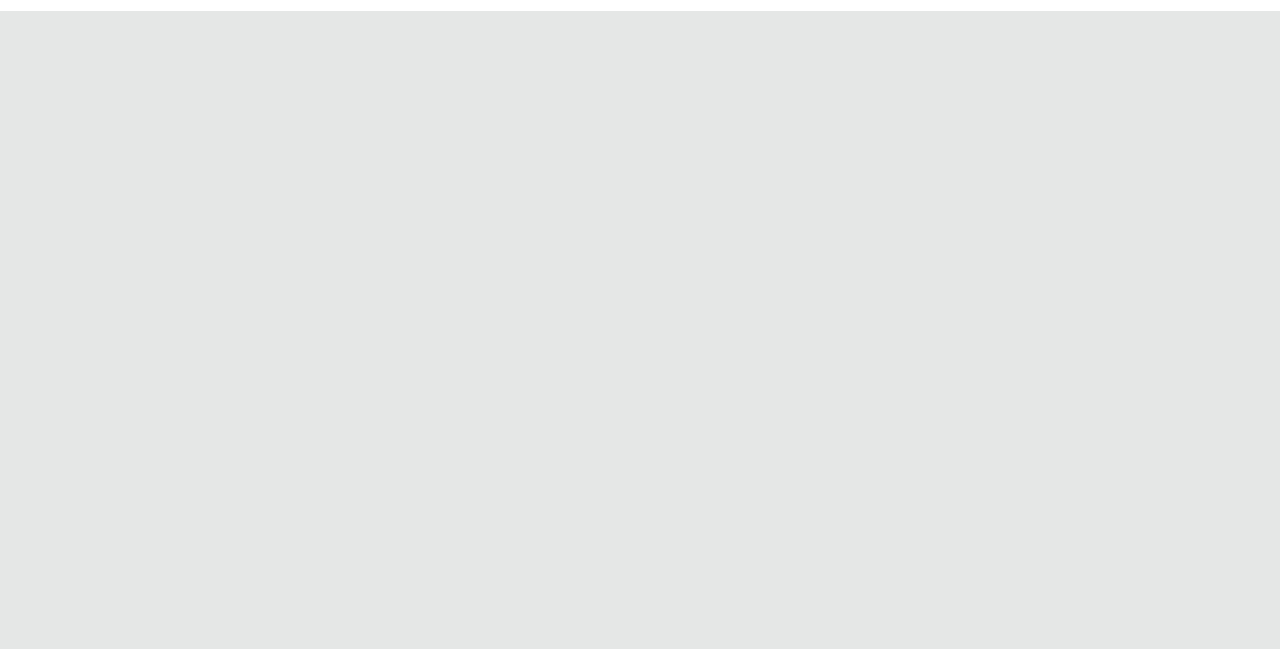
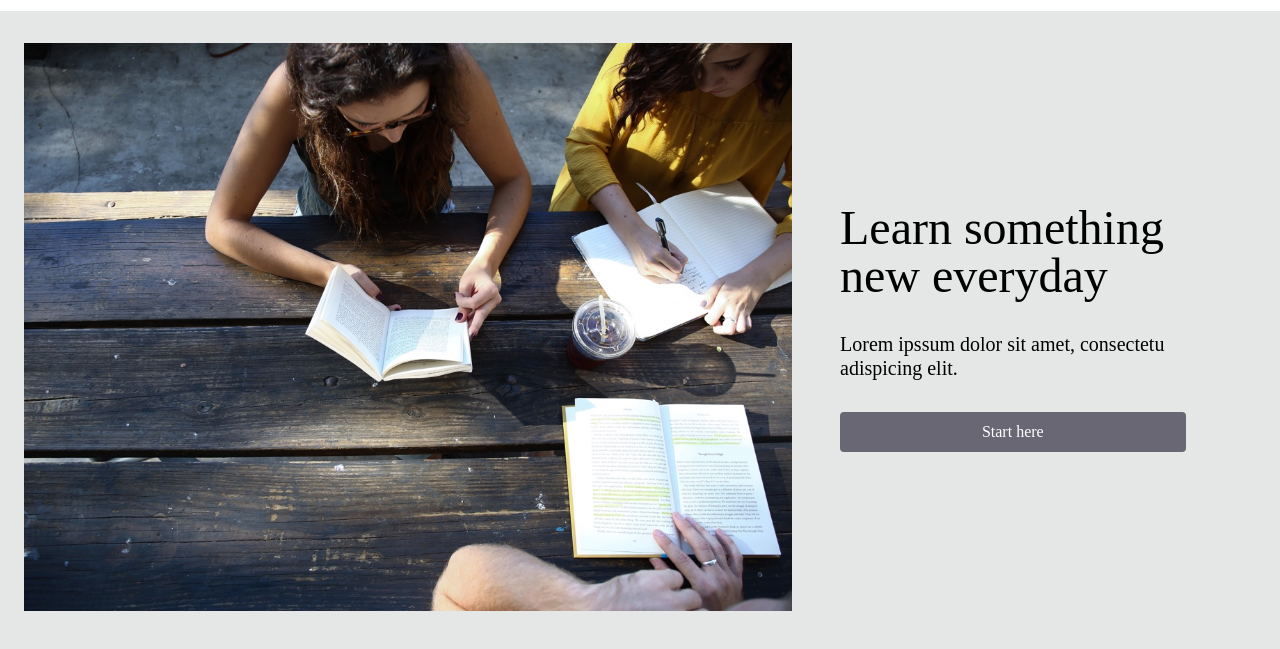
Before and after one commit to Ibarra11/Colmar-Academy, a plain HTML site: page index.html in a window 1280 px wide. Shown: the part 53-702 px from the top of the page. Drawn offline with Linux system fonts and the light colour scheme.

Commit message:
Header for Desktop

```diff
--- a/index.html
+++ b/index.html
@@ -31,5 +31,19 @@
 				<li><a href=""><img src=""></a></li>
 			</ul>
 		</nav>
+
+		<!-- Header -->
+		<header>
+			<div class="media-width header-img-container">
+				<img src="./resources/images/banner.jpg">
+			</div>
+			<div class="header-content">
+				<h1>Learn something new everyday</h1>
+				<p>Lorem ipssum dolor sit amet, consectetu adispicing elit.</p>
+				<div class="button"><a href="">Start here</a></div>
+			</div>
+		</header>
+
+
 	</body>
 </html>
--- a/resources/css/style.css
+++ b/resources/css/style.css
@@ -1,6 +1,14 @@
-html{
+body{
 	font-size: 16px;
 	background-color: #E5E7E6;
+}
+/*THis container is for the two big images and video*/
+.media-width{
+	width: 60%;
+}
+
+.media-width img{
+	max-width: 100%;
 }
 
 /*Nav Styles*/
@@ -46,3 +54,40 @@ desktop-tablet li:last-child{
 nav .mobile{
 	display: none;
 }
+
+/*Header*/
+header{
+	display: flex;
+	align-items: center;
+}
+
+header .header-img-container{
+	padding: 2rem 3rem 2rem 1.5rem;
+}
+
+header .header-content{
+	width: 27%;
+}
+
+.header-content .button{
+	background-color: #696773;
+	padding: 0.75rem;
+	border-radius: 0.25rem;
+	text-align: center;
+}
+
+.button a{
+	text-decoration: none;
+	color: white;
+}
+
+header h1{
+	font-size: 3rem;
+	line-height: 1;
+}
+
+header p{
+	margin: 2rem 0;
+	font-size: 1.25rem;
+	line-height: 1.2;
+}
```
